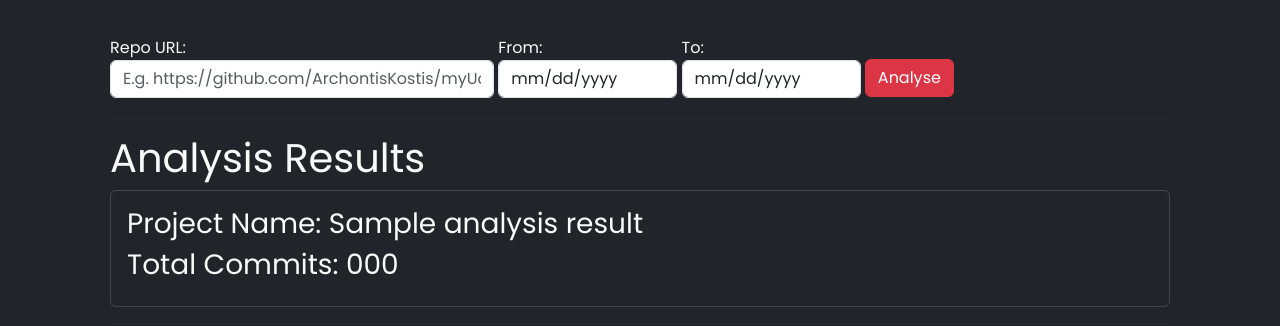
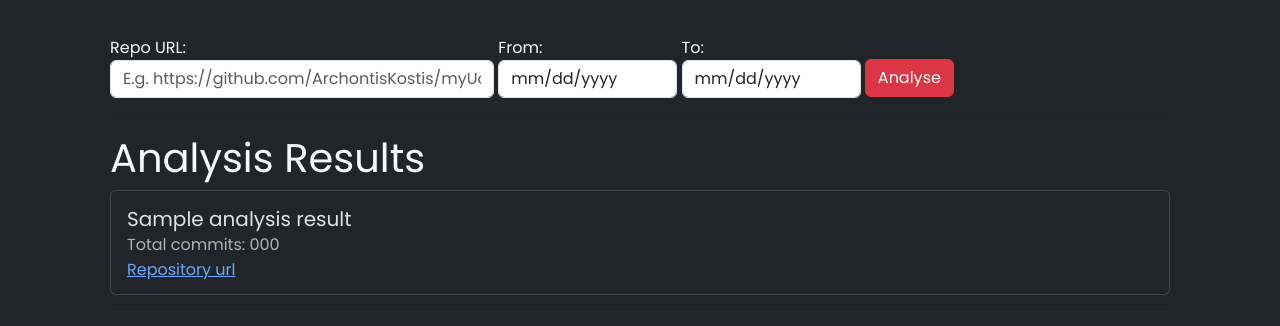
Before and after one commit to ArchontisKostis/CodeInspectorFLASK, a Flask app: template templates/results.html in a window 1280 px wide. Shown: the part 56-382 px from the top of the page. Run offline with Flask 2, Linux system fonts and the light colour scheme; the template is opened without the code that fills it: most values are stand-ins (such as "Sample title", 1, 10 or a date in 2020).

Commit message:
change ui

```diff
--- a/static/assets/css/style.css
+++ b/static/assets/css/style.css
@@ -59,3 +59,7 @@ input {
   flex-direction: column;
   padding: 1em;
 }
+
+.card {
+
+}
--- a/templates/results.html
+++ b/templates/results.html
@@ -3,11 +3,9 @@
     <h1 class="text-light">Analysis Results</h1>
     <div class="card">
         <div class="card-body">
-            <h3 class="text-light">Project Name: {{ analysis_results.project_name }}</h3>
-            <h3 class="text-light">
-                Total Commits:
-                {{ analysis_results.project.get_number_of_commits() }}
-            </h3>
+            <h5 class="card-title">{{ analysis_results.project_name }}</h5>
+            <h6 class="card-subtitle mb-2 text-body-secondary">Total commits: {{ analysis_results.project.get_number_of_commits() }}</h6>
+            <a href="{{ repo_url }}" class="card-link">Repository url</a>
         </div>
     </div>
 
```
